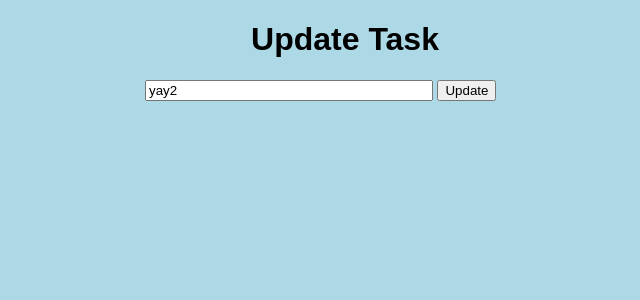
After one commit to masonkimm/python-flask, a Flask app: page /update/3 in a window 1280 px wide. The commit adds this page. Shown: the top 300 px of the page, without its empty margins (295-935 px from the left). Run offline with Flask 2, Linux system fonts and the light colour scheme; data comes from the database, SQL or seed files in the repository; both versions use the stored data as it was after the commit.

Commit message:
update /crud complete

```diff
--- a/app.py
+++ b/app.py
@@ -45,5 +45,21 @@ def delete(id):
         return 'Error'
 
 
+@app.route('/update/<int:id>', methods=['GET', 'POST'])
+def update(id):
+    task = Todo.query.get_or_404(id)
+
+    if request.method == 'POST':
+        task.content = request.form['content']
+
+        try:
+            db.session.commit()
+            return redirect('/')
+        except:
+            return 'Error'
+    else:
+        return render_template('update.html', task=task)
+
+
 if __name__ == '__main__':
     app.run(debug=True)
--- a/templates/index.html
+++ b/templates/index.html
@@ -16,7 +16,7 @@
       <td>
         <a href="/delete/{{task.id}}">Delete</a>
         <br />
-        <a href="">Update</a>
+        <a href="/update/{{task.id}}">Update</a>
       </td>
     </tr>
     {% endfor %}
--- /dev/null
+++ b/templates/update.html
@@ -0,0 +1,13 @@
+{% extends 'base.html' %} {% block head %}
+<title>Task App</title>
+{% endblock %} {% block body %}
+<div class="content">
+  <h1>Update Task</h1>
+
+  <form action="/update/{{task.id}}" method="POST">
+    <input type="text" name="content" id="content" value="{{task.content}}" />
+    <input type="submit" value="Update" />
+  </form>
+</div>
+
+{% endblock %}
```
Also changed, not shown: test.db.
